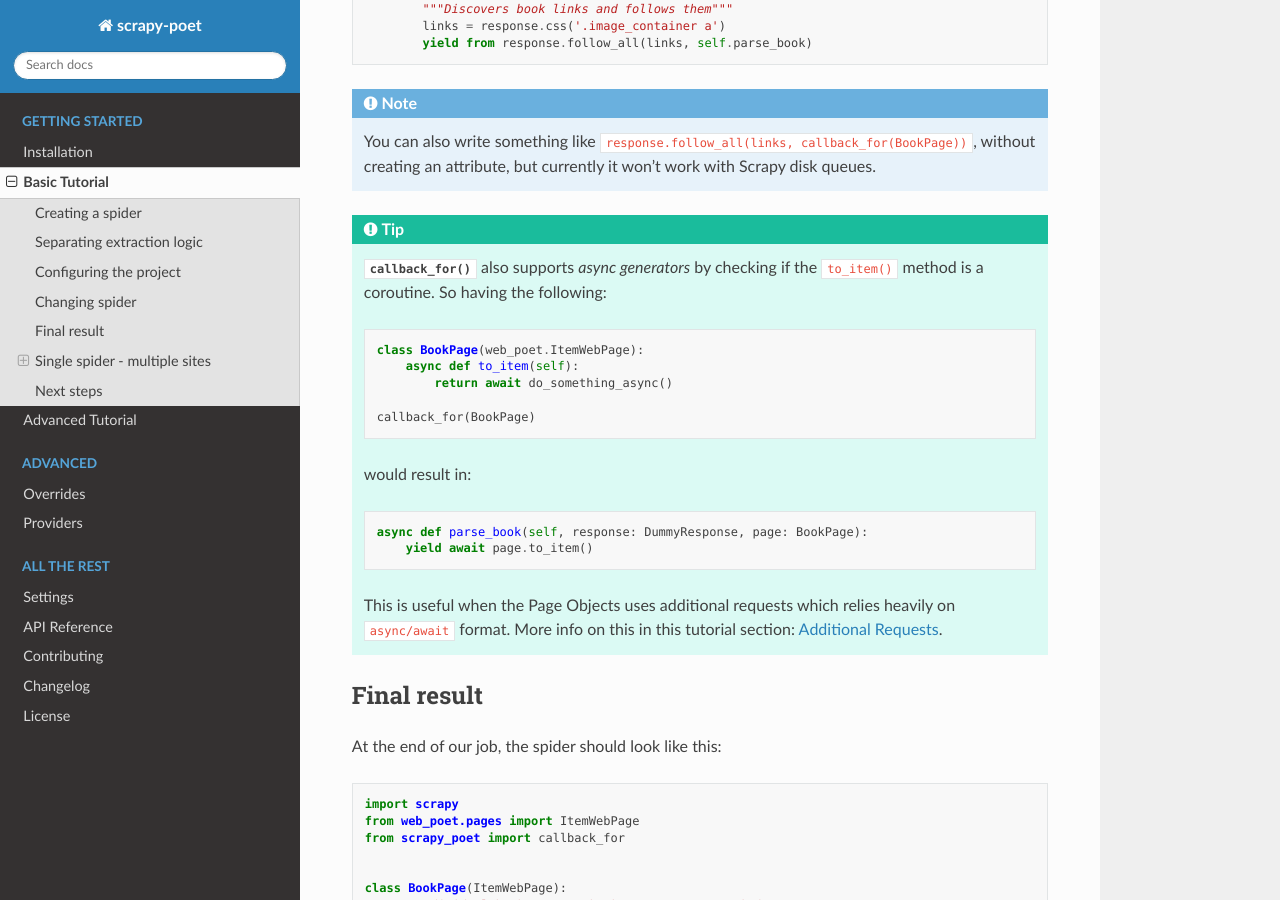
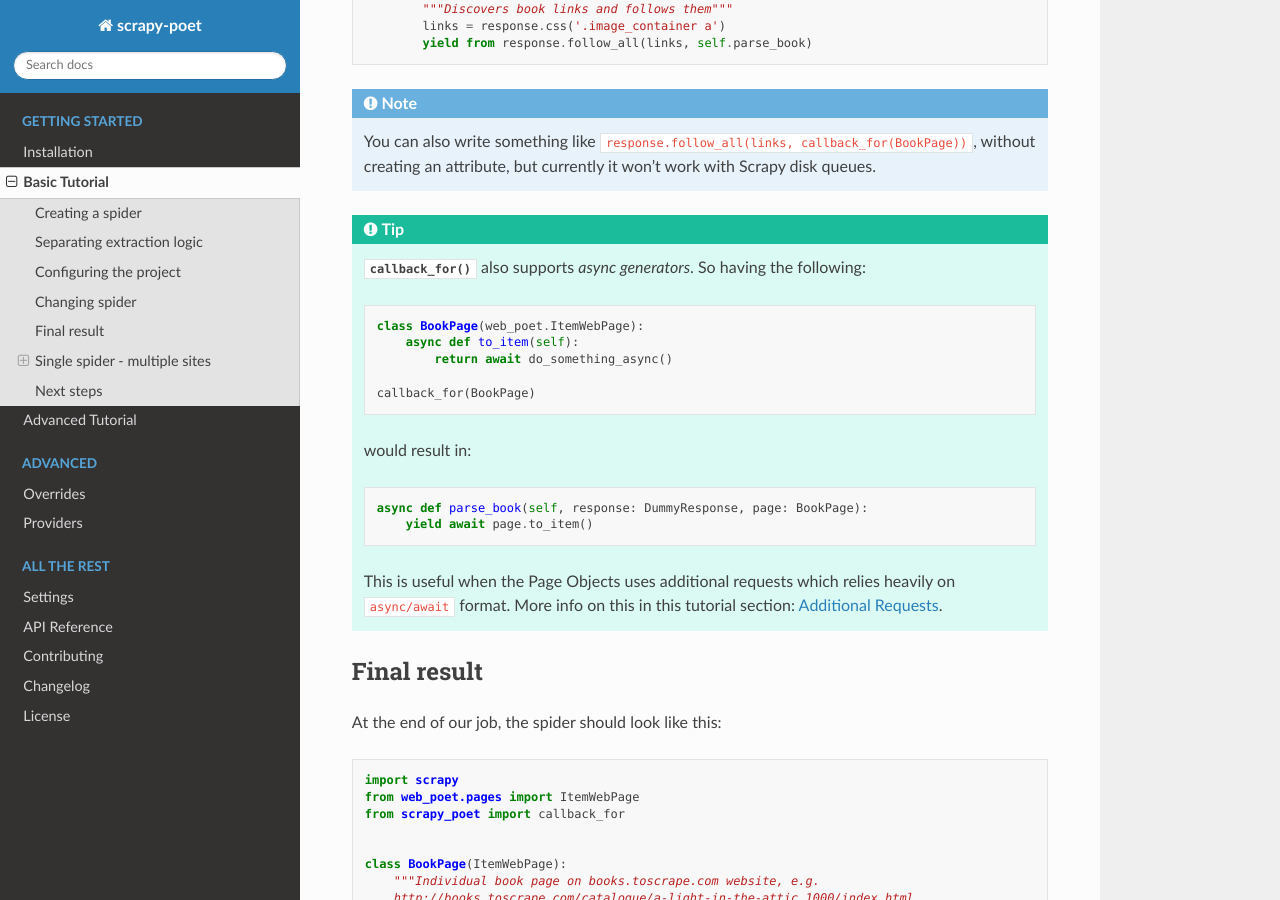
Before and after one commit to scrapinghub/scrapy-poet, a Sphinx documentation site: the page built from docs/intro/basic-tutorial.rst, in a window 1280 px wide and 900 px high, scrolled down 3376 px. Built offline with Sphinx 7.4.7 and the Read the Docs theme 2.0.0, drawn with Linux system fonts in a browser that asks for light colours.

Commit message:
Remove implementation details about callback_for() in the docs
Co-authored-by: Adrián Chaves <adrian@chaves.io>

```diff
--- a/docs/intro/basic-tutorial.rst
+++ b/docs/intro/basic-tutorial.rst
@@ -200,8 +200,8 @@ returning the result of the ``to_item`` method call. We could use
 
 .. tip::
 
-    :func:`~.callback_for` also supports `async generators` by checking if the
-    ``to_item()`` method is a coroutine. So having the following:
+    :func:`~.callback_for` also supports `async generators`. So having the
+    following:
 
     .. code-block:: python
 
```
